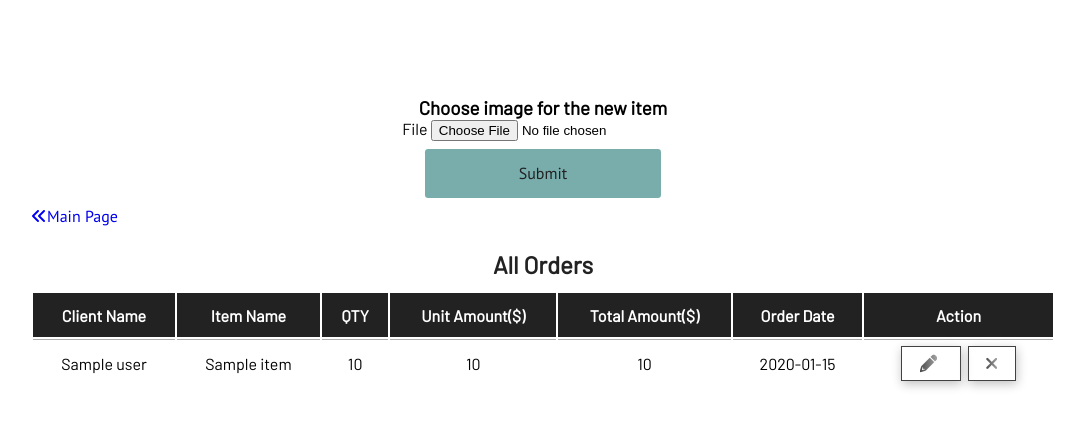
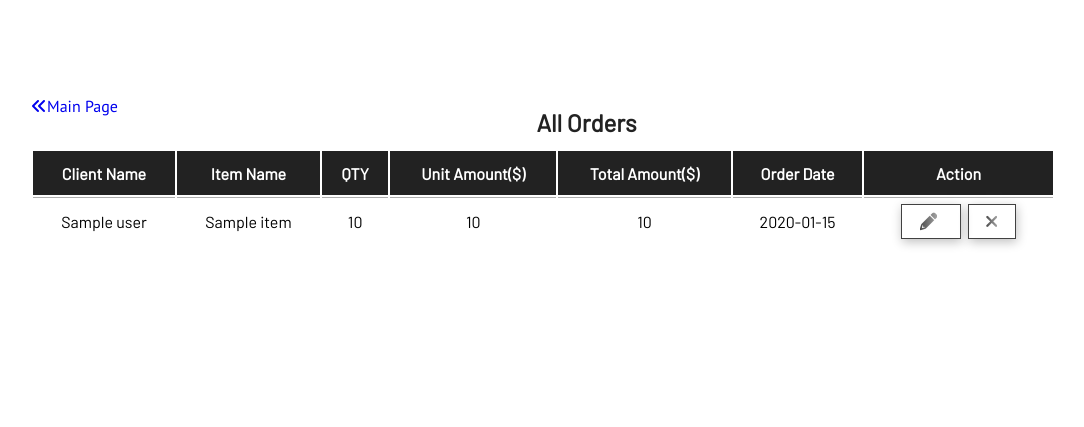
Before and after one commit to hadizzz001/stockapp1, a Node server app: template views/order.ejs in a window 1280 px wide. Shown: the part 89-516 px from the top of the page, without its empty margins (97-1181 px from the left). Run offline with Node 20, Linux system fonts and the light colour scheme; the template is opened without the code that fills it: most values are stand-ins (such as "Sample title", 1, 10 or a date in 2020); some libraries are stand-ins or nearby versions.

Commit message:
connection push

```diff
--- a/server.js
+++ b/server.js
@@ -102,11 +102,6 @@ app.post('/upload2', upload.single('img') , async (req, res, next)=>{
 
 
 
-app.post('/upload3', async (req, res, next)=>{
-    res.redirect('/')
-
-});
-
 
 
 var port = process.env.PORT || '3000'
--- a/views/order.ejs
+++ b/views/order.ejs
@@ -3,27 +3,6 @@
 
 <main id="site-main">
     <div class="container">
-
-        <form action="/upload3" method="POST" enctype="multipart/form-data" id="select_pic" style="text-align: center;">
-
-    <h3>Choose image for the new item</h3>
-
-    <div class="new_user">
-        <div class="form-group">
-        <div class="field">
-            <label for="file">File</label>
-            <input type="file" name="img" id="" accept="image/png, image/gif, image/jpeg">
-        </div>
-    </div>
-
-    <div class="form-group" >
-        <div class="field">
-            <input type="submit" class="btn text-dark update" style="width: 30%;">
-        </div>
-    </div>
-</div>
-</form>
-
         <div class="box-nav d-flex justify-between">
             <div class="filter">
                 <a href="/"><i class="fas fa-angle-double-left"></i>Main Page</a>
```
